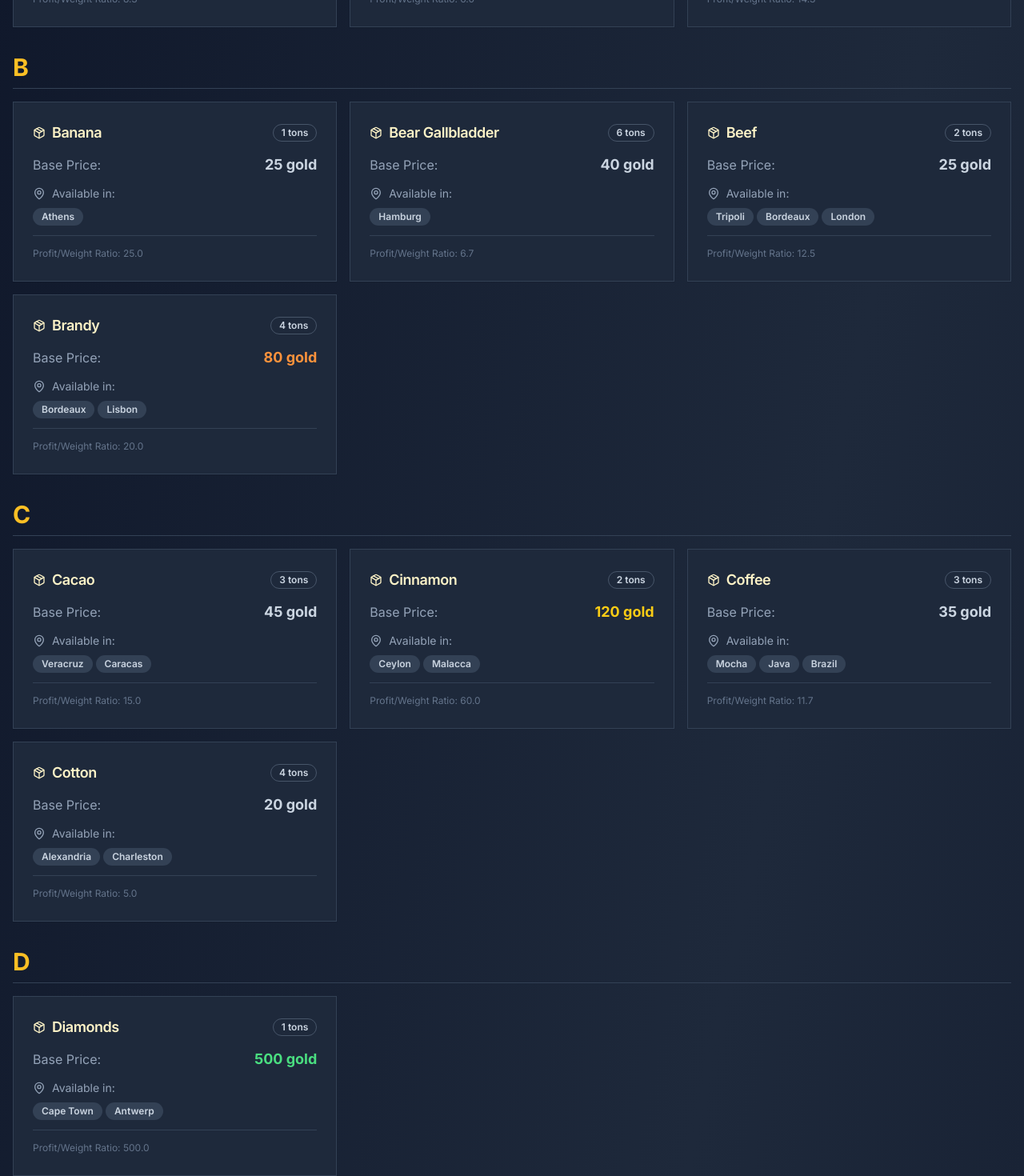
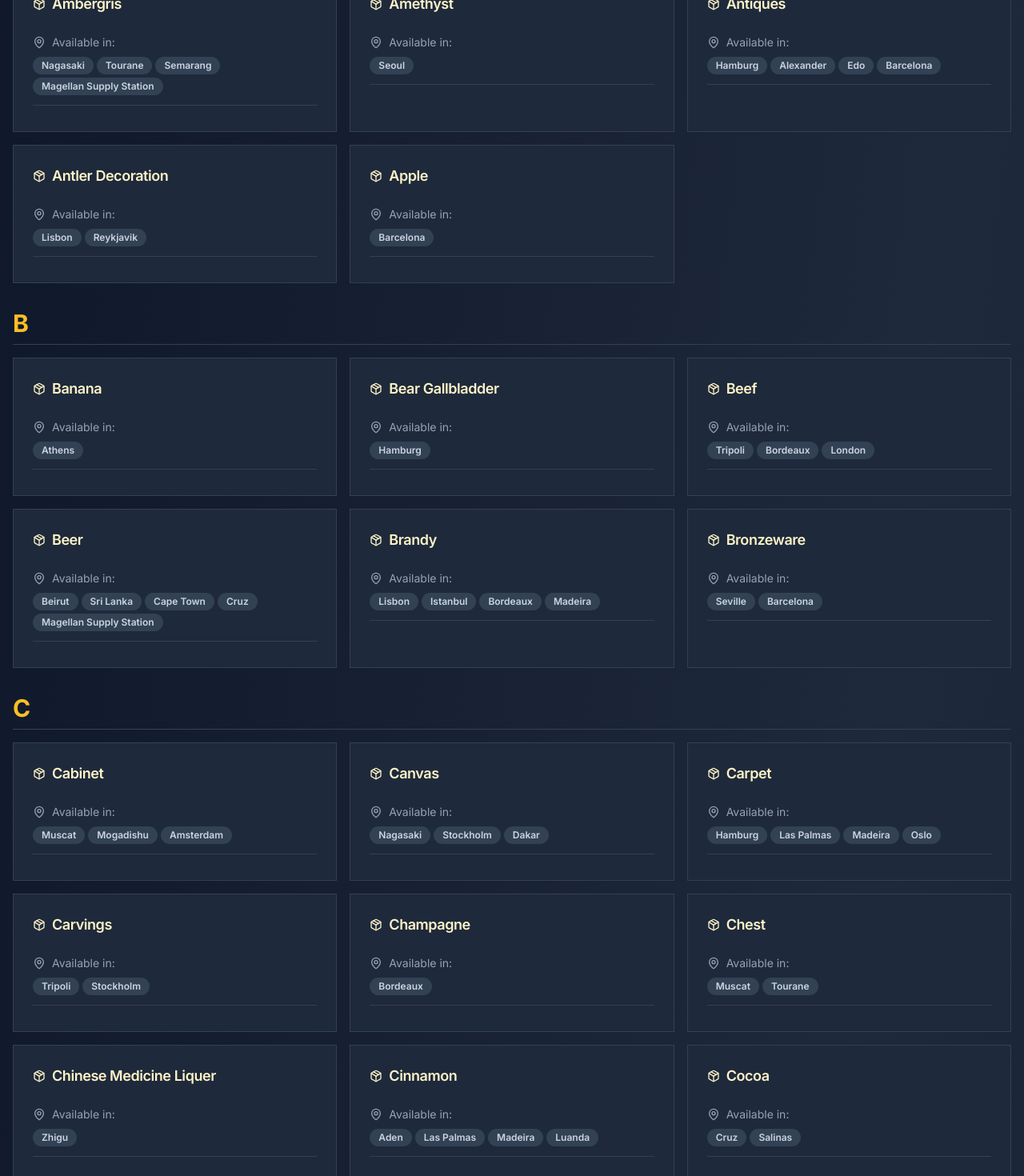
Before and after one commit to PabloOrtegaT/vc-funny, a Next.js app: page /trade-goods in a window 1280 px wide. Shown: the part 540-2010 px from the top of the page at 80% size. Built offline with nearby package versions, Linux system fonts and the light colour scheme.

Commit message:
second commit

```diff
--- a/app/page.tsx
+++ b/app/page.tsx
@@ -70,7 +70,7 @@ export default function HomePage() {
   return (
     <div className="container mx-auto px-4 py-8">
       <div className="mb-8">
-        <h1 className="text-4xl font-bold text-amber-100 mb-2">Latest News & Update - I think I did it guys</h1>
+        <h1 className="text-4xl font-bold text-amber-100 mb-2">Latest News & Updates</h1>
         <p className="text-slate-300">Stay updated with the latest VCFunny developments</p>
       </div>
 
--- a/app/trade-goods/page.tsx
+++ b/app/trade-goods/page.tsx
@@ -8,37 +8,126 @@ import { Search, Package, MapPin } from "lucide-react"
 
 // Mock trade goods data
 const tradeGoods = [
-  { name: "Almond", price: 25, weight: 3, cities: ["Suez"] },
-  { name: "Aloe", price: 30, weight: 5, cities: ["Tourane", "Semarang", "San Diego"] },
-  { name: "Amber", price: 100, weight: 7, cities: ["Accra", "Oslo"] },
-  { name: "Banana", price: 25, weight: 1, cities: ["Athens"] },
-  { name: "Bear Gallbladder", price: 40, weight: 6, cities: ["Hamburg"] },
-  { name: "Beef", price: 25, weight: 2, cities: ["Tripoli", "Bordeaux", "London"] },
-  { name: "Brandy", price: 80, weight: 4, cities: ["Bordeaux", "Lisbon"] },
-  { name: "Cacao", price: 45, weight: 3, cities: ["Veracruz", "Caracas"] },
-  { name: "Cinnamon", price: 120, weight: 2, cities: ["Ceylon", "Malacca"] },
-  { name: "Coffee", price: 35, weight: 3, cities: ["Mocha", "Java", "Brazil"] },
-  { name: "Cotton", price: 20, weight: 4, cities: ["Alexandria", "Charleston"] },
-  { name: "Diamonds", price: 500, weight: 1, cities: ["Cape Town", "Antwerp"] },
-  { name: "Ebony", price: 90, weight: 8, cities: ["Madagascar", "Ceylon"] },
-  { name: "Furs", price: 60, weight: 5, cities: ["Quebec", "St. Petersburg"] },
-  { name: "Gold", price: 300, weight: 10, cities: ["Lima", "Macao"] },
-  { name: "Ivory", price: 150, weight: 6, cities: ["Luanda", "Zanzibar"] },
-  { name: "Jade", price: 200, weight: 4, cities: ["Canton", "Nagasaki"] },
-  { name: "Nutmeg", price: 180, weight: 2, cities: ["Banda", "Ternate"] },
-  { name: "Opium", price: 250, weight: 3, cities: ["Calcutta", "Canton"] },
-  { name: "Pearls", price: 400, weight: 1, cities: ["Bahrain", "Ceylon"] },
-  { name: "Pepper", price: 90, weight: 3, cities: ["Calicut", "Malacca"] },
-  { name: "Porcelain", price: 110, weight: 5, cities: ["Jingdezhen", "Canton"] },
-  { name: "Rum", price: 50, weight: 4, cities: ["Jamaica", "Barbados"] },
-  { name: "Silk", price: 160, weight: 2, cities: ["Constantinople", "Venice"] },
-  { name: "Silver", price: 200, weight: 8, cities: ["Potosi", "Acapulco"] },
-  { name: "Spices", price: 70, weight: 3, cities: ["Goa", "Hormuz"] },
-  { name: "Sugar", price: 40, weight: 6, cities: ["Havana", "Recife"] },
-  { name: "Tea", price: 55, weight: 2, cities: ["Canton", "Nagasaki"] },
-  { name: "Tobacco", price: 30, weight: 4, cities: ["Virginia", "Havana"] },
-  { name: "Wine", price: 35, weight: 5, cities: ["Bordeaux", "Porto"] },
-]
+  { name: "Almond", cities: ["Suez"] },
+  { name: "Aloe", cities: ["Tourane", "Semarang", "San Diego"] },
+  { name: "Amber", cities: ["Accra", "Oslo"] },
+  { name: "Ambergris", cities: ["Nagasaki", "Tourane", "Semarang", "Magellan Supply Station"] },
+  { name: "Amethyst", cities: ["Seoul"] },
+  { name: "Antler Decoration", cities: ["Lisbon", "Reykjavik"] },
+  { name: "Antiques", cities: ["Hamburg", "Alexander", "Edo", "Barcelona"] },
+  { name: "Apple", cities: ["Barcelona"] },
+  { name: "Banana", cities: ["Athens"] },
+  { name: "Bear Gallbladder", cities: ["Hamburg"] },
+  { name: "Beef", cities: ["Tripoli", "Bordeaux", "London"] },
+  { name: "Beer", cities: ["Beirut", "Sri Lanka", "Cape Town", "Cruz", "Magellan Supply Station"] },
+  { name: "Brandy", cities: ["Lisbon", "Istanbul", "Bordeaux", "Madeira"] },
+  { name: "Bronzeware", cities: ["Seville", "Barcelona"] },
+  { name: "Cabinet", cities: ["Muscat", "Mogadishu", "Amsterdam"] },
+  { name: "Canvas", cities: ["Nagasaki", "Stockholm", "Dakar"] },
+  { name: "Carpet", cities: ["Hamburg", "Las Palmas", "Madeira", "Oslo"] },
+  { name: "Carvings", cities: ["Tripoli", "Stockholm"] },
+  { name: "Chest", cities: ["Muscat", "Tourane"] },
+  { name: "Champagne", cities: ["Bordeaux"] },
+  { name: "Chinese Medicine Liquer", cities: ["Zhigu"] },
+  { name: "Cinnamon", cities: ["Aden", "Las Palmas", "Madeira", "Luanda"] },
+  { name: "Cocoa", cities: ["Cruz", "Salinas"] },
+  { name: "Coffee", cities: ["Aden", "Cape Town", "Luanda", "San Diego"] },
+  { name: "Corn", cities: ["Mozambique", "Cape Town", "Salinas", "San Francisco"] },
+  { name: "Cotton Fabric", cities: ["Venice", "Genoa", "Algiers", "Bombay"] },
+  { name: "Crystal", cities: ["Nagasaki"] },
+  { name: "Date", cities: ["Beirut", "Accra", "Mogadishu"] },
+  { name: "Datura", cities: ["Muscat", "Basra"] },
+  { name: "Diamond", cities: ["Muscat"] },
+  { name: "Dyes", cities: ["Alexander", "Genoa", "Mozambique", "Salinas", "Seward"] },
+  { name: "Emerald", cities: ["San Diego  ***Bug will also rename Jadeite as Emerald"] },
+  { name: "Fish", cities: ["Istanbul", "Dakar"] },
+  { name: "Fruit Jam", cities: ["Reykjavik", "Dakar", "Salinas"] },
+  { name: "Glassware", cities: ["Hamburg", "Athens", "Lisbon"] },
+  { name: "Ginseng", cities: ["Seville"] },
+  { name: "Gold", cities: ["Cape Town", "San Francisco"] },
+  { name: "Goldware", cities: ["Mogadishu", "Salinas"] },
+  { name: "Grape", cities: ["Algiers"] },
+  { name: "Granulated Sugar", cities: ["Beirut", "Luanda"] },
+  { name: "Handicraft", cities: ["Quanzhou", "San Diego"] },
+  { name: "Hide", cities: ["Basra", "Madeira", "Dakar", "Oslo", "Seward"] },
+  { name: "Honey", cities: ["Istanbul", "Malacca", "Mozambique", "Seward"] },
+  { name: "Ironware", cities: ["Suez", "Alexander", "London"] },
+  { name: "Isatis Root", cities: ["Basra", "Sri Lanka", "Cruz"] },
+  { name: "Ivory", cities: ["Sri Lanka", "Bombay"] },
+  { name: "Ivory Carvings (Crafts)", cities: ["Algiers", "Las Palmas"] },
+  { name: "Jewelry", cities: ["Beirut", "Genoa", "Mozambique"] },
+  { name: "Jadeite", cities: ["Luanda  ***Bug will also rename Jadeite as Emerald"] },
+  { name: "Kimchi", cities: ["Seoul"] },
+  { name: "Kimono", cities: ["Nagasaki", "Edo"] },
+  { name: "King Salmon", cities: ["Magellan Supply Station"] },
+  { name: "Kite", cities: ["Zhigu", "Seoul"] },
+  { name: "Korean Dress", cities: ["Seoul"] },
+  { name: "Korean Ginseng", cities: ["Seoul"] },
+  { name: "Lacquered Work", cities: ["Seoul"] },
+  { name: "Leather", cities: ["Muscat", "Genoa", "Basra"] },
+  { name: "Lemon", cities: ["Accra", "Mogadishu"] },
+  { name: "Lichi", cities: ["Edo", "Malacca", "Sri Lanka"] },
+  { name: "Linen", cities: ["Nagasaki", "Athens", "Tripoli", "Bombay"] },
+  { name: "Lizard Tail", cities: ["Mogadishu", "Mozambique"] },
+  { name: "Lobster", cities: ["Seville", "Barcelona", "Magellan Supply Station"] },
+  { name: "Longan", cities: ["Quanzhou"] },
+  { name: "Marble", cities: ["Alexander", "Seville", "Suez", "Tripoli", "Bombay", "San Francisco"] },
+  { name: "Marijuana", cities: ["Semarang", "Malacca", "Dakar", "San Diego"] },
+  { name: "Mirror", cities: ["Seville", "Stockholm"] },
+  { name: "Mutton", cities: ["Suez", "Alexander"] },
+  { name: "Oil Painting", cities: ["Athens", "Algiers", "Oslo"] },
+  { name: "Olive", cities: ["Istanbul", "Aden"] },
+  { name: "Olive Oil", cities: ["Venice", "Basra", "Bombay", "Amsterdam"] },
+  { name: "Orange", cities: ["Venice"] },
+  { name: "Pear", cities: ["Nagasaki", "Genoa"] },
+  { name: "Pearl", cities: ["Malacca"] },
+  { name: "Pepper", cities: ["Accra", "Cruz"] },
+  { name: "Pendant Lamp", cities: ["Reykjavik"] },
+  { name: "Picea", cities: ["Seward"] },
+  { name: "Pilrose Antler", cities: ["Suez", "Stockholm", "Amsterdam", "Mozambique"] },
+  { name: "Pollen", cities: ["Semarang", "Seward"] },
+  { name: "Porcelain", cities: ["Zhigu", "Beirut", "Salinas"] },
+  { name: "Pork", cities: ["Venice", "Tourane"] },
+  { name: "Pure White Lotus", cities: ["Stockholm"] },
+  { name: "Reindeer Antlers", cities: ["Seward"] },
+  { name: "Reishi", cities: ["Edo"] },
+  { name: "Rice", cities: ["Muscat", "Basra"] },
+  { name: "Rice Wine", cities: ["Edo"] },
+  { name: "Rose Oil", cities: ["Malacca", "Amsterdam"] },
+  { name: "Rum", cities: ["Hamburg", "Reykjavik", "San Diego"] },
+  { name: "Salt", cities: ["Hamburg", "Athens", "Cruz"] },
+  { name: "Saffron", cities: ["Bordeaux"] },
+  { name: "Scorpion  Venom (Poison)", cities: ["Accra", "Luanda"] },
+  { name: "Sculpture", cities: ["London"] },
+  { name: "Seafood", cities: ["Athens", "Madeira", "Magellan Supply Station"] },
+  { name: "Silk", cities: ["Quanzhou"] },
+  { name: "Silk Fabric", cities: ["Zhigu", "Quanzhou"] },
+  { name: "Silver", cities: ["Zhigu"] },
+  { name: "Silverware", cities: ["Tourane", "Semarang"] },
+  { name: "Snake Gallbladder", cities: ["Dakar", "Accra"] },
+  { name: "Soybean", cities: ["Algiers"] },
+  { name: "Spices", cities: ["Mogadishu", "Aden", "Sri Lanka", "Bombay"] },
+  { name: "Stone Carving", cities: ["Quanzhou"] },
+  { name: "Sword Ornament", cities: ["London", "Aden"] },
+  { name: "Tableware", cities: ["London", "Madeira"] },
+  { name: "Tea", cities: ["Quanzhou"] },
+  { name: "Tobacco", cities: ["Tourane", "Aden", "Magellan Supply Station", "San Francisco"] },
+  { name: "Tomato", cities: ["Beirut", "Malacca"] },
+  { name: "Tulip", cities: ["Genoa", "Bordeaux"] },
+  { name: "Vegetable", cities: ["Edo", "Amsterdam"] },
+  { name: "Velvet", cities: ["Stockholm", "Algiers"] },
+  { name: "Violin", cities: ["Istanbul", "Reykjavik", "Cape Town"] },
+  { name: "Vodka", cities: ["Seville", "Las Palmas", "Luanda"] },
+  { name: "Watch", cities: ["Lisbon", "Venice", "Bordeaux"] },
+  { name: "Western Medicine Liqueur", cities: ["Reykjavik"] },
+  { name: "Whale Oil", cities: ["Lisbon", "Barcelona", "Las Palmas", "Oslo"] },
+  { name: "Wheat", cities: ["Alexander", "Semarang", "Las Palmas", "Sri Lanka"] },
+  { name: "Whiskey", cities: ["Venice", "Barcelona", "London", "San Francisco"] },
+  { name: "Wood Carvings", cities: ["Amsterdam"] },
+  { name: "Wool", cities: ["Suez", "Tripoli", "Cape Town", "Oslo"] },
+  { name: "Wool Fabric", cities: ["Lisbon", "Istanbul", "Tripoli"] },
+  { name: "Yellow Wine", cities: ["Zhigu"] },
+];
 
 export default function TradeGoodsPage() {
   const [searchTerm, setSearchTerm] = useState("")
@@ -82,8 +171,7 @@ export default function TradeGoodsPage() {
   return (
     <div className="container mx-auto px-4 py-8">
       <div className="mb-8">
-        <h1 className="text-4xl font-bold text-amber-100 mb-2">Trade Goods Directory</h1>
-        <p className="text-slate-300">Complete catalog of trading goods and their locations</p>
+        <h1 className="text-4xl font-bold text-amber-100 mb-2">Trade Goods Locations</h1>
       </div>
 
       {/* Search */}
@@ -124,17 +212,10 @@ export default function TradeGoodsPage() {
                           <Package className="h-4 w-4" />
                           {good.name}
                         </CardTitle>
-                        <Badge variant="outline" className="border-slate-600 text-slate-300">
-                          {good.weight} tons
-                        </Badge>
                       </div>
                     </CardHeader>
                     <CardContent className="space-y-3">
                       <div className="flex items-center justify-between">
-                        <span className="text-slate-400">Base Price:</span>
-                        <span className={`font-bold text-lg ${getProfitabilityColor(good.price)}`}>
-                          {good.price} gold
-                        </span>
                       </div>
                       <div>
                         <div className="flex items-center gap-2 mb-2">
@@ -151,7 +232,6 @@ export default function TradeGoodsPage() {
                       </div>
                       <div className="pt-2 border-t border-slate-700">
                         <span className="text-xs text-slate-500">
-                          Profit/Weight Ratio: {(good.price / good.weight).toFixed(1)}
                         </span>
                       </div>
                     </CardContent>
```
Also changed, not shown: app/bosses/page.tsx (+1 -15 lines), app/register/page.tsx (+3 -71 lines).
